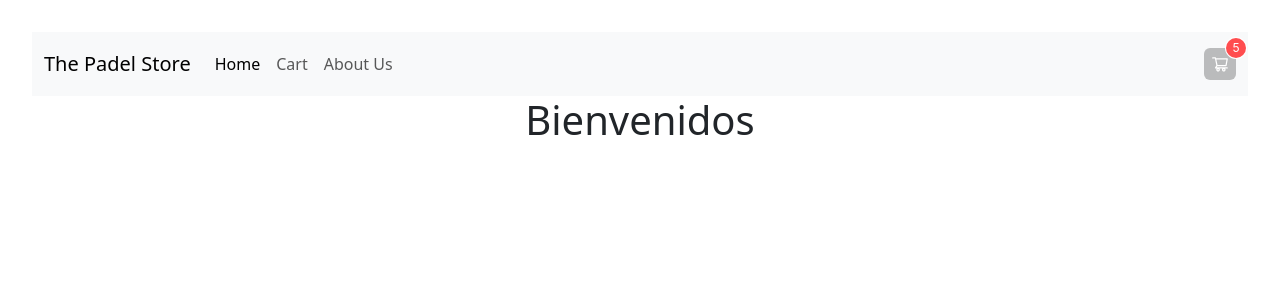
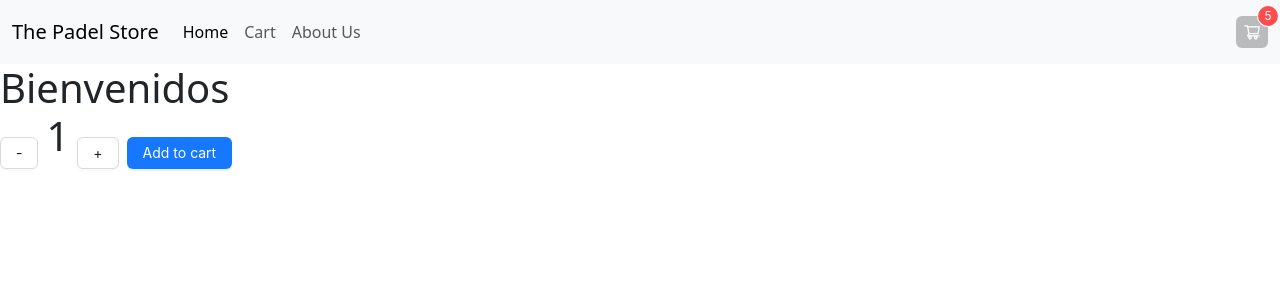
Before and after one commit to Nicopedeer/PreEntrega1-Pedernera, a React (Vite) app: page / in a window 1280 px wide. Shown: the top 300 px of the page. Built offline with nearby package versions, Linux system fonts and the light colour scheme.

Commit message:
Componente ItemCount creado

```diff
--- a/src/App.jsx
+++ b/src/App.jsx
@@ -1,7 +1,6 @@
-import { useState } from 'react'
 import NavBar from './Components/NavBar/NavBar'
 import ItemListContainer from './Components/ItemListContainer/ItemListContainer'
-import Styles from 'App.css'
+
 
 function App() {
 
--- /dev/null
+++ b/src/Components/ItemCount/ItemCount.jsx
@@ -0,0 +1,25 @@
+import React, { useState } from "react";
+import { Button, Space } from "antd";
+
+
+const ItemCount  = () => {
+    const [contador, SetContador] = useState(1)
+    const increaseByOne = ({}) =>{
+        SetContador(contador+1)
+    }
+    const decreaseByOne = () =>{
+        contador > 1 && SetContador(contador-1)
+    }
+
+    return(
+    <Space wrap>
+        <Button onClick={decreaseByOne}>-</Button>
+        <p>{contador}</p>
+        <Button onClick={increaseByOne}>+</Button>
+        <Button type="primary">Add to cart</Button>
+    </Space>
+
+    )
+}
+
+export default ItemCount
--- a/src/Components/ItemListContainer/ItemListContainer.jsx
+++ b/src/Components/ItemListContainer/ItemListContainer.jsx
@@ -1,9 +1,12 @@
 import 'bootstrap/dist/css/bootstrap.css';
+import ItemCount from '../ItemCount/ItemCount'
 
 const ItemListContainer = ({greeting}) => {
     return(
         <h1>
             {greeting}
+            <br />
+            <ItemCount />
         </h1>
     )
 }
--- a/src/Components/NavBar/Navbar.jsx
+++ b/src/Components/NavBar/Navbar.jsx
@@ -3,25 +3,25 @@
 
 const NavBar = () => {
     return (
-        <nav class="navbar navbar-expand-lg bg-body-tertiary">
-  <div class="container-fluid">
-    <a class="navbar-brand" href="#">The Padel Store</a>
-    <button class="navbar-toggler" type="button" data-bs-toggle="collapse" data-bs-target="#navbarText" aria-controls="navbarText" aria-expanded="false" aria-label="Toggle navigation">
-      <span class="navbar-toggler-icon"></span>
+        <nav className="navbar navbar-expand-lg bg-body-tertiary">
+  <div className="container-fluid">
+    <a className="navbar-brand" href="#">The Padel Store</a>
+    <button className="navbar-toggler" type="button" data-bs-toggle="collapse" data-bs-target="#navbarText" aria-controls="navbarText" aria-expanded="false" aria-label="Toggle navigation">
+      <span className="navbar-toggler-icon"></span>
     </button>
-    <div class="collapse navbar-collapse" id="navbarText">
-      <ul class="navbar-nav me-auto mb-2 mb-lg-0">
-        <li class="nav-item">
-          <a class="nav-link active" aria-current="page" href="#">Home</a>
+    <div className="collapse navbar-collapse" id="navbarText">
+      <ul className="navbar-nav me-auto mb-2 mb-lg-0">
+        <li className="nav-item">
+          <a className="nav-link active" aria-current="page" href="#">Home</a>
         </li>
-        <li class="nav-item">
-          <a class="nav-link" href="#">Cart</a>
+        <li className="nav-item">
+          <a className="nav-link" href="#">Cart</a>
         </li>
-        <li class="nav-item">
-          <a class="nav-link" href="#">About Us</a>
+        <li className="nav-item">
+          <a className="nav-link" href="#">About Us</a>
         </li>
       </ul>
-      <span class="navbar-text">
+      <span className="navbar-text">
         <CartWidget />
       </span>
     </div>
```
